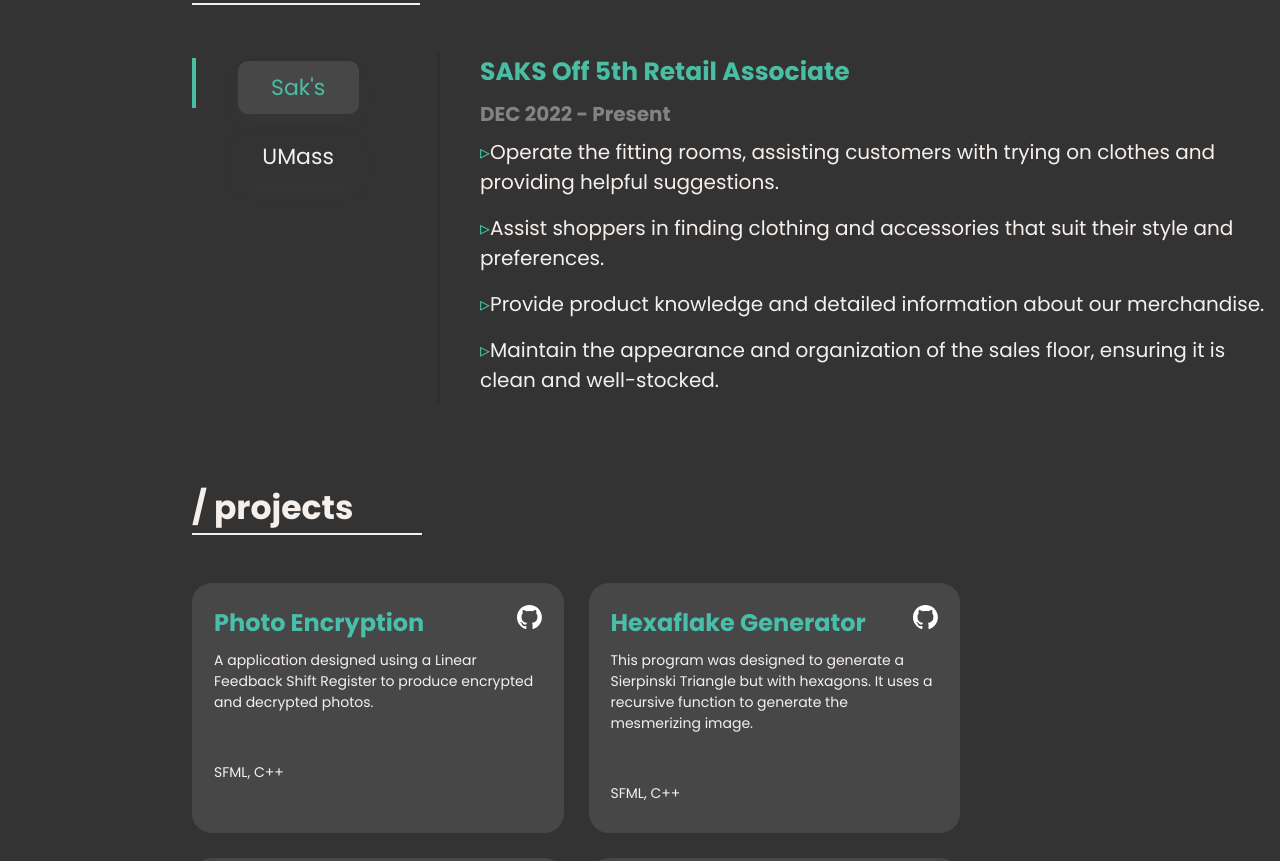
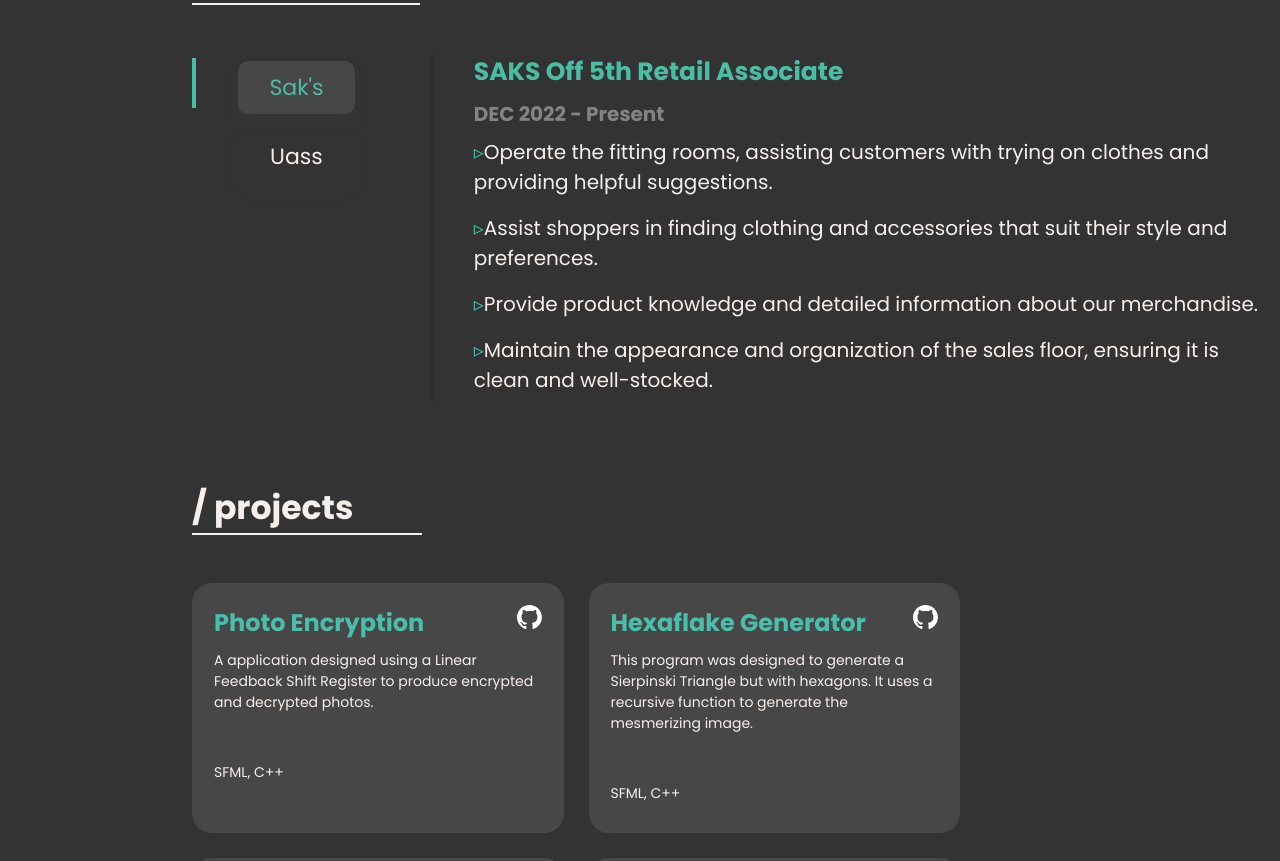
Before and after one commit to quangt23/qt-codes-portfolio, a React (Create React App) app: page / in a window 1280 px wide. Shown: the part 1469-2330 px from the top of the page. Built offline with nearby package versions, Linux system fonts and the light colour scheme.

Commit message:
Update exp.js

```diff
--- a/src/components/Experience/exp.js
+++ b/src/components/Experience/exp.js
@@ -12,7 +12,7 @@ export const Experience = () => {
                 <div className='accordion-tab-indicator'></div>
                 <div className='accordian-tab-group'>
                     <label for='one' className='tab' id='one-tab'>Sak's</label>
-                    <label for='two' className='tab' id='two-tab'>UMass</label>
+                    <label for='two' className='tab' id='two-tab'>Uass</label>
                 </div>
                 <div className='accordian-tab-contents'>
                     <div className='accordian-tab-content' id='one-tab-content'>
```
